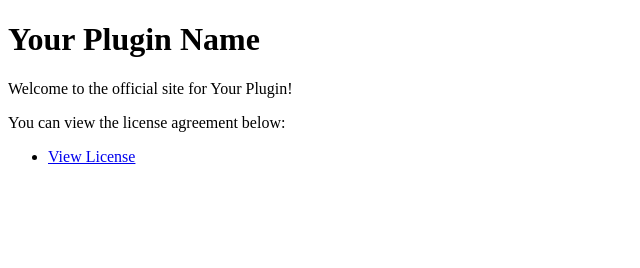
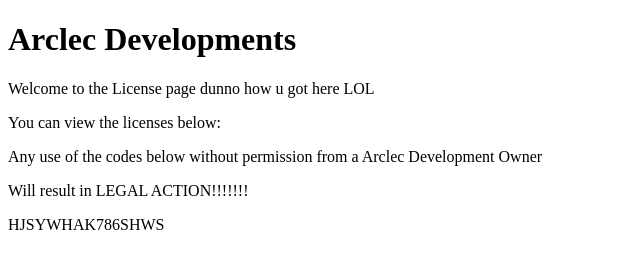
Before and after one commit to Arclec/license-check, a plain HTML site: page index.html in a window 1280 px wide. Shown: the whole page, without its empty margins (0-640 px from the left). Drawn offline with Linux system fonts and the light colour scheme.

Commit message:
Update index.html

```diff
--- a/index.html
+++ b/index.html
@@ -3,14 +3,14 @@
 <head>
     <meta charset="UTF-8">
     <meta name="viewport" content="width=device-width, initial-scale=1.0">
-    <title>Your Plugin Name</title>
+    <title>Arclec Developments</title>
 </head>
 <body>
-    <h1>Your Plugin Name</h1>
-    <p>Welcome to the official site for Your Plugin!</p>
-    <p>You can view the license agreement below:</p>
-    <ul>
-        <li><a href="license.txt">View License</a></li>
-    </ul>
+    <h1>Arclec Developments</h1>
+    <p>Welcome to the License page dunno how u got here LOL</p>
+    <p>You can view the licenses below:</p>
+    <p>Any use of the codes below without permission from a Arclec Development Owner</p>
+    <p>Will result in LEGAL ACTION!!!!!!!</p>
+    <p>HJSYWHAK786SHWS</p>
 </body>
 </html>
```
